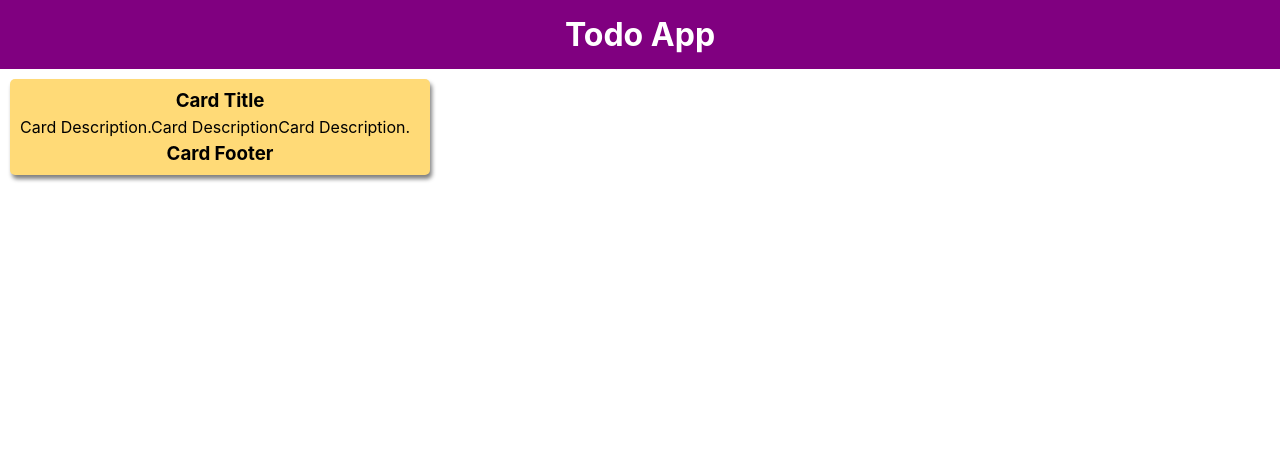
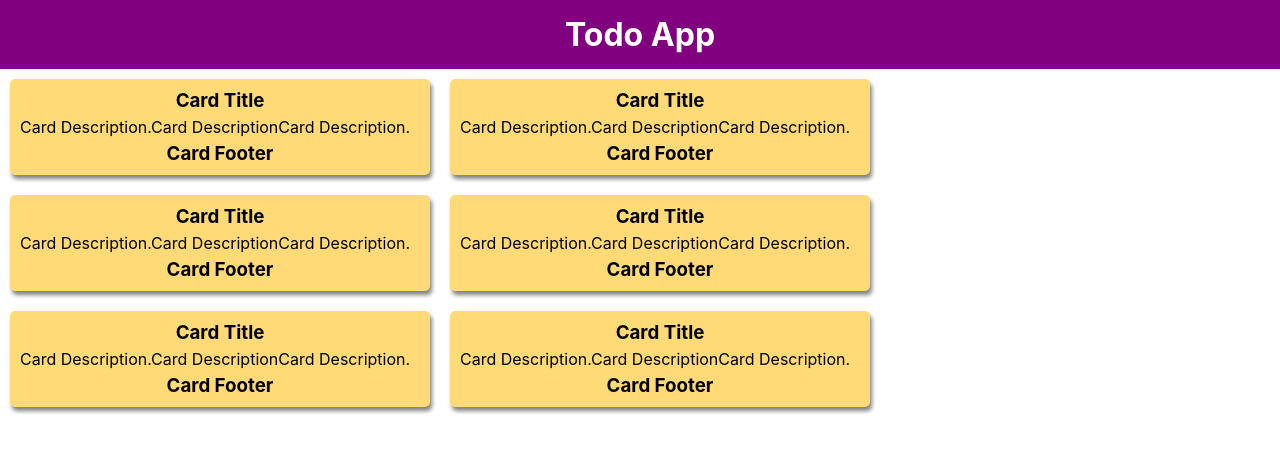
Before and after one commit to moneruzzamanju/todo_app_islam, a React (Create React App) app: page / in a window 1280 px wide. Shown: the top 452 px of the page. Built offline with nearby package versions, Linux system fonts and the light colour scheme.

Commit message:
card manually increase it's fuse and bad practise

```diff
--- a/src/index.js
+++ b/src/index.js
@@ -16,6 +16,31 @@ root.render(
     <p className="cardDescription"> Card Description.Card DescriptionCard Description.</p>
     <h3 className="cardFooter">Card Footer</h3>
   </div>
+  <div className="card">
+    <h3 className="cardTitle">Card Title</h3>
+    <p className="cardDescription"> Card Description.Card DescriptionCard Description.</p>
+    <h3 className="cardFooter">Card Footer</h3>
+  </div>
+  <div className="card">
+    <h3 className="cardTitle">Card Title</h3>
+    <p className="cardDescription"> Card Description.Card DescriptionCard Description.</p>
+    <h3 className="cardFooter">Card Footer</h3>
+  </div>
+  <div className="card">
+    <h3 className="cardTitle">Card Title</h3>
+    <p className="cardDescription"> Card Description.Card DescriptionCard Description.</p>
+    <h3 className="cardFooter">Card Footer</h3>
+  </div>
+  <div className="card">
+    <h3 className="cardTitle">Card Title</h3>
+    <p className="cardDescription"> Card Description.Card DescriptionCard Description.</p>
+    <h3 className="cardFooter">Card Footer</h3>
+  </div>
+  <div className="card">
+    <h3 className="cardTitle">Card Title</h3>
+    <p className="cardDescription"> Card Description.Card DescriptionCard Description.</p>
+    <h3 className="cardFooter">Card Footer</h3>
+  </div>
   </div>
   // <React.StrictMode>
   //   <App />
```
